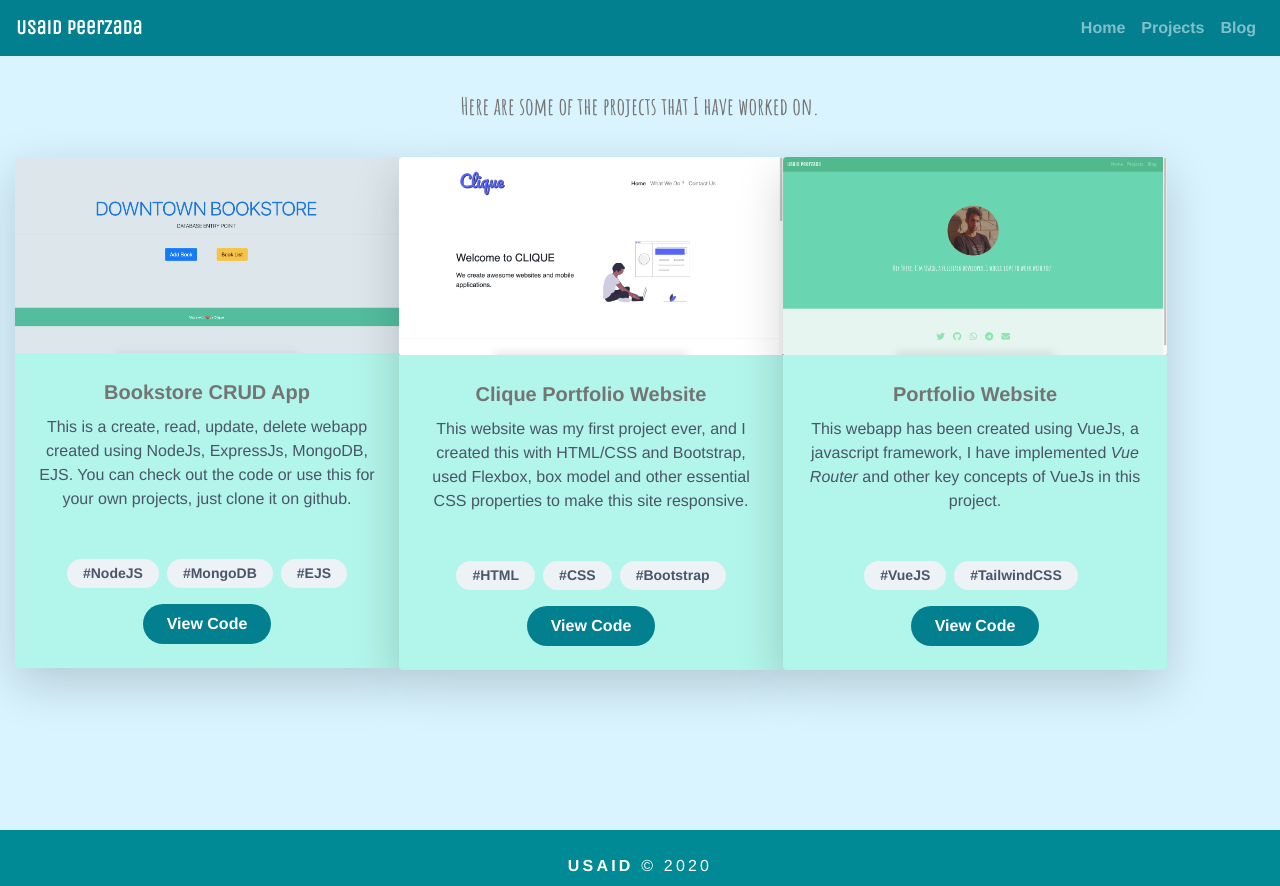
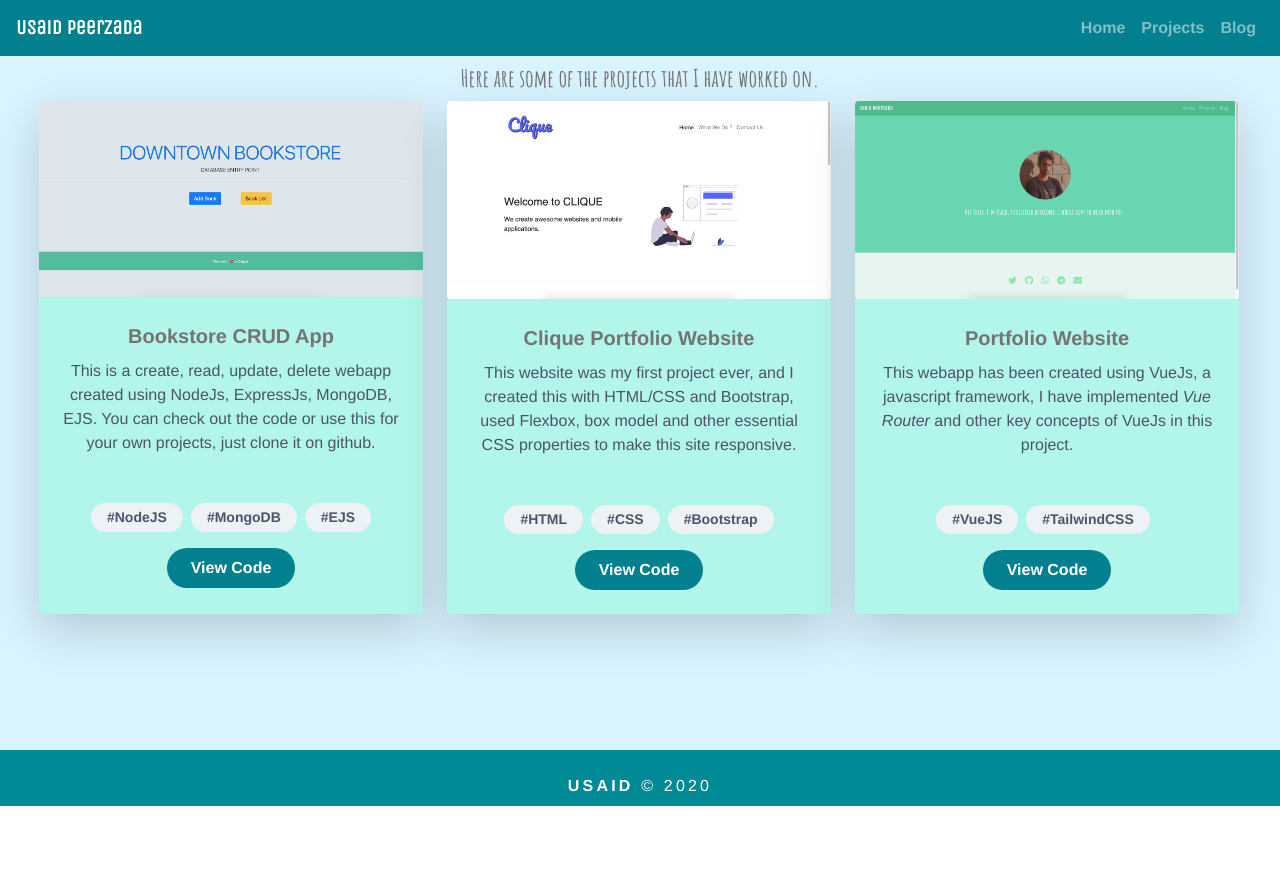
Before and after one commit to usaidpeerzada/PortfolioWebsite, a Vue app: page /projects in a window 1280 px wide. After the commit the page ends 806 px from the top, so only its background shows below. Built offline with nearby package versions, Linux system fonts and the light colour scheme.

Commit message:
tailwindcss tweaking

```diff
--- a/src/views/Projects.vue
+++ b/src/views/Projects.vue
@@ -4,10 +4,10 @@
       href="https://fonts.googleapis.com/css2?family=Amatic+SC:wght@700&display=swap"
       rel="stylesheet"
     />
-    <h3>Here are some of the projects that I have worked on.</h3>
+    <h3 class="p-2">Here are some of the projects that I have worked on.</h3>
 
-    <div class="flex flex-wrap mb-4 sm:inline-flex md:block lg:flex xl:flex">
-      <div class="w-full lg:w-auto mb-4 ">
+    <div class="flex flex-wrap ">
+      <div class="mb-4 flex pl-4">
         <div class="max-w-sm rounded overflow-hidden shadow-lg bg-teal-200">
           <img class="w-full" src="../assets/crud.png" alt="crud app img" />
           <div class="px-6 py-4">
@@ -40,7 +40,7 @@
         </div>
       </div>
 
-      <div class="w-full lg:w-auto mb-4">
+      <div class="w-full lg:w-auto mb-4 pl-4">
         <div class="max-w-sm rounded overflow-hidden shadow-lg bg-teal-200">
           <img class="w-full" src="../assets/clique.png" alt="crud app img" />
           <div class="px-6 py-4">
@@ -75,7 +75,7 @@
         </div>
       </div>
 
-      <div class="w-full lg:w-auto mb-2">
+      <div class="w-full lg:w-auto mb-2 pl-4">
         <div class="max-w-sm rounded overflow-hidden shadow-lg bg-teal-200">
           <img
             class="w-full"
@@ -141,6 +141,7 @@ button {
 button:hover {
   background: #028090;
 }
+
 s a {
   color: white;
   text-decoration: none;
```
